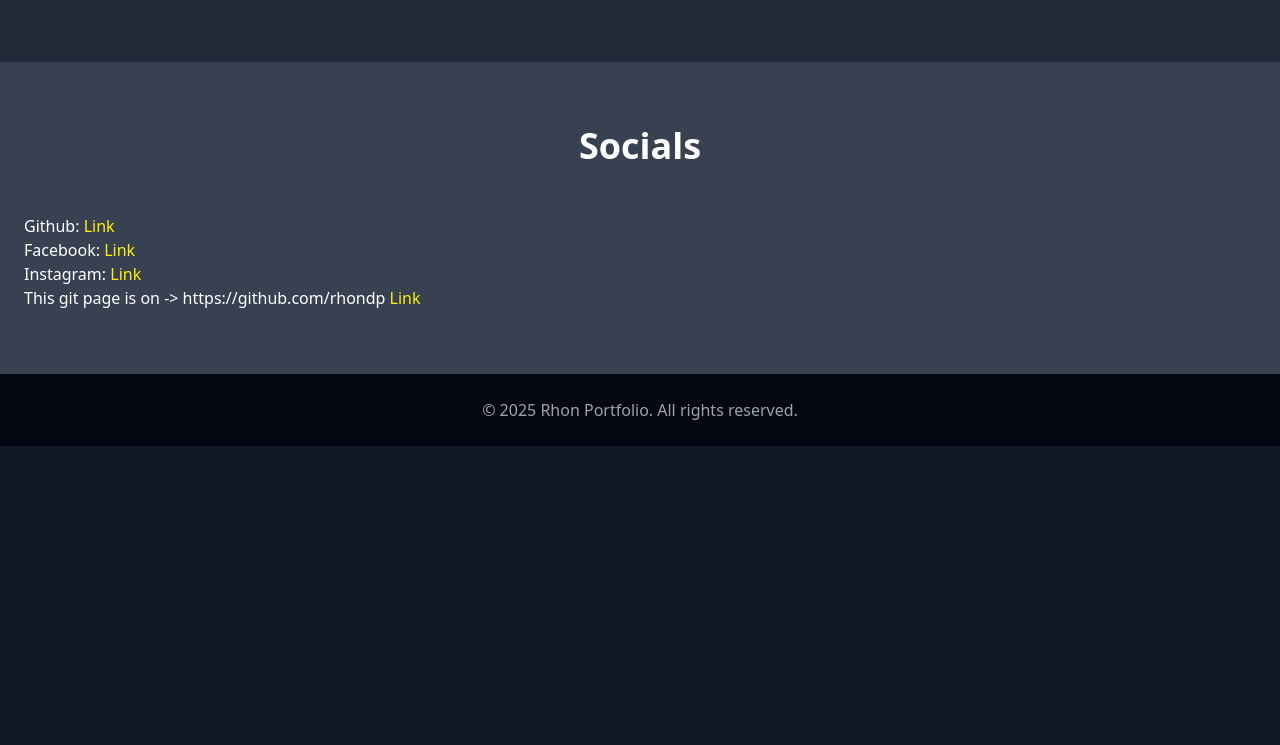
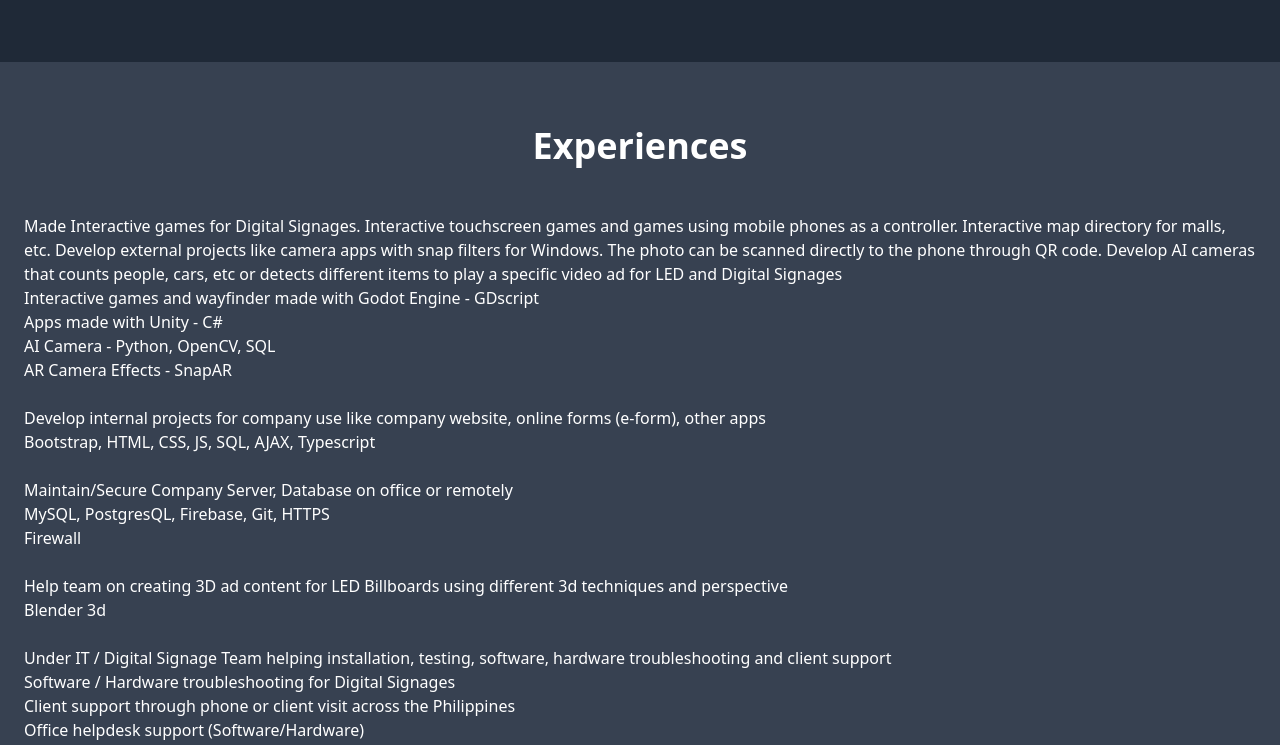
Before and after one commit to rhondp/rhondp.github.io, a plain HTML site: page index.html in a window 1280 px wide. Shown: the part 5148-5893 px from the top of the page. Before the commit the page ends 5594 px from the top, so only its background shows below. Drawn offline with nearby package versions, Linux system fonts and the light colour scheme.

Commit message:
added exp

```diff
--- a/index.html
+++ b/index.html
@@ -537,9 +537,39 @@
     </div>
   </section>
 
+  <!-- SOCIALS -->
+  <section id="3d" class="py-16 bg-gray-700">
+    <div class="container mx-auto px-6">
+      <h2 class="text-4xl font-bold text-center mb-12">Experiences</h2>
+
+      <p>
+        Made Interactive games for Digital Signages. Interactive touchscreen games and games using mobile phones as a controller. Interactive map directory for malls, etc. Develop external projects like camera apps with snap filters for Windows. The photo can be scanned directly to the phone through QR code. Develop AI cameras that counts people, cars, etc or detects different items to play a specific video ad for LED and Digital Signages
+<br>Interactive games and wayfinder made with Godot Engine - GDscript<br>
+Apps made with Unity - C#<br>
+AI Camera - Python, OpenCV, SQL<br>
+AR Camera Effects - SnapAR<br>
+<br>
+Develop internal projects for company use like company website, online forms (e-form), other apps<br>
+Bootstrap, HTML, CSS, JS, SQL, AJAX, Typescript<br>
+<br>
+Maintain/Secure Company Server, Database on office or remotely<br>
+MySQL, PostgresQL, Firebase, Git, HTTPS<br>
+Firewall<br>
+<br>
+Help team on creating 3D ad content for LED Billboards using different 3d techniques and perspective<br>
+Blender 3d<br>
+<br>
+Under IT / Digital Signage Team helping installation, testing, software, hardware troubleshooting and client support<br>
+Software / Hardware troubleshooting for Digital Signages<br>
+Client support through phone or client visit across the Philippines<br>
+Office helpdesk support (Software/Hardware)<br>
+
+      </p>
+    </div>
+  </section>
 
   <!-- SOCIALS -->
-  <section id="3d" class="py-16 bg-gray-700">
+  <section id="3d" class="py-16 bg-gray-900">
     <div class="container mx-auto px-6">
       <h2 class="text-4xl font-bold text-center mb-12">Socials</h2>
 
```
